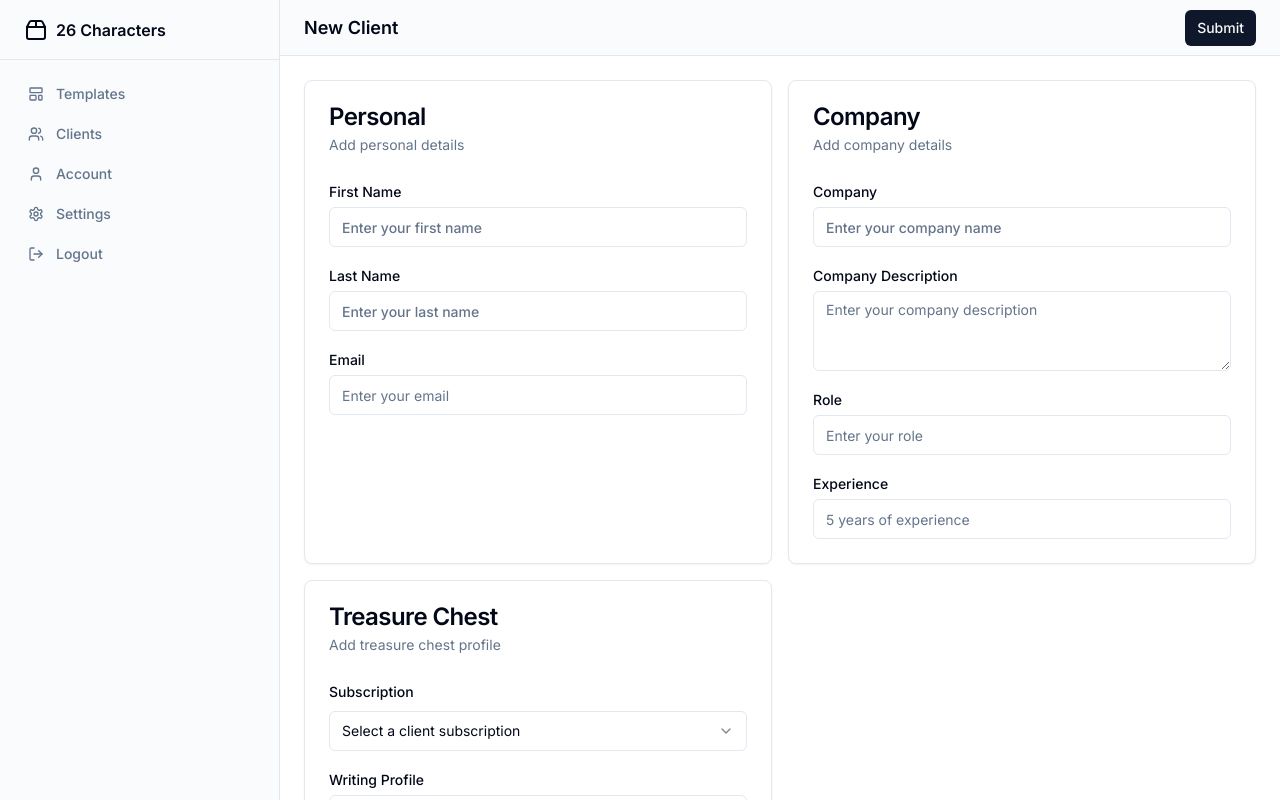
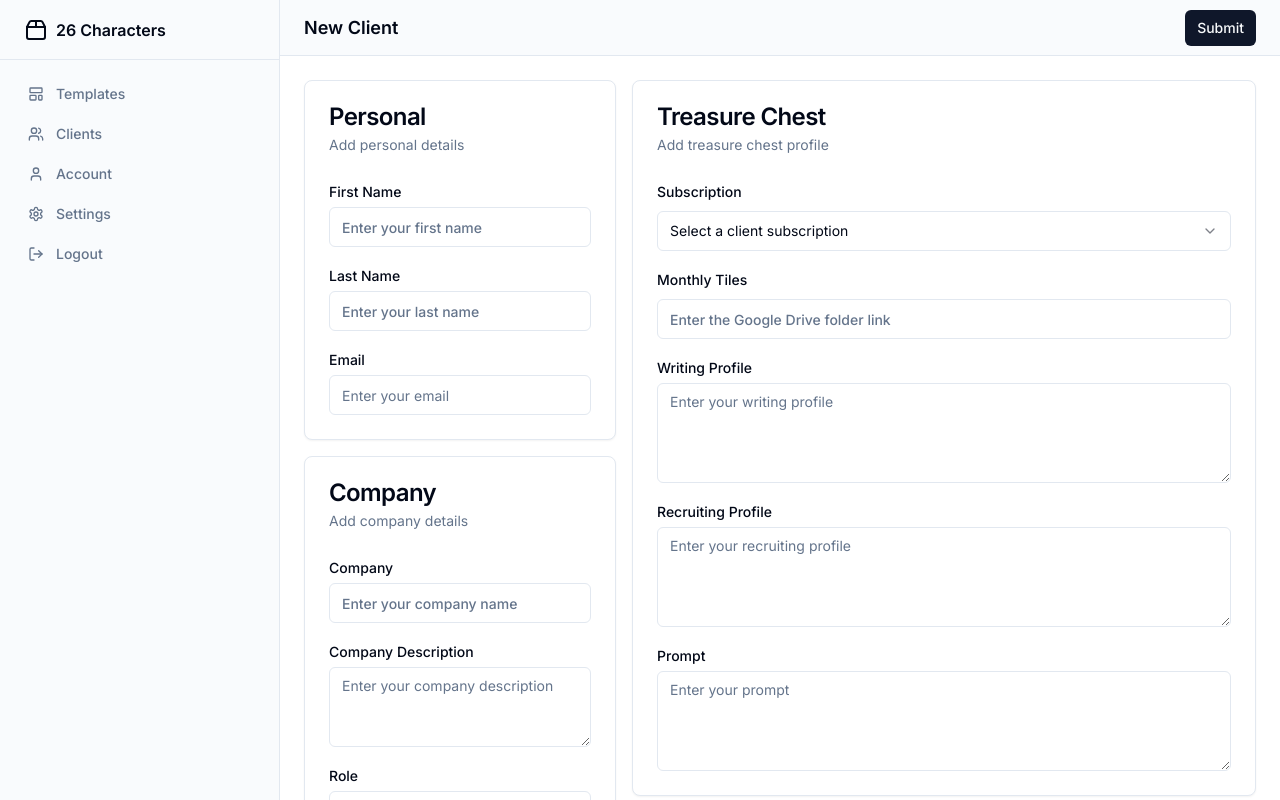
Before and after one commit to lezgoverci/26-characters-app, a Next.js app: page /dashboard/clients/create in a window 1280 px wide. Shown: the top 800 px of the page. Built offline with nearby package versions, Linux system fonts and the light colour scheme.

Commit message:
adds monthly tiles to client

```diff
--- a/app/(authenticated)/dashboard/clients/[id]/edit/page.tsx
+++ b/app/(authenticated)/dashboard/clients/[id]/edit/page.tsx
@@ -9,7 +9,7 @@ import { Button } from "@/components/ui/button"
 import Link from "next/link"
 import { DropdownMenu, DropdownMenuTrigger, DropdownMenuContent, DropdownMenuItem, DropdownMenuSeparator } from "@/components/ui/dropdown-menu"
 import { Avatar, AvatarImage, AvatarFallback } from "@/components/ui/avatar"
-import { Card, CardContent, CardDescription, CardHeader, CardTitle } from "@/components/ui/card"
+import { Card, CardContent, CardDescription, CardHeader, CardTitle, CardFooter } from "@/components/ui/card"
 import { Label } from "@/components/ui/label"
 import { Input } from "@/components/ui/input"
 import { Popover, PopoverTrigger, PopoverContent } from "@/components/ui/popover"
@@ -25,7 +25,7 @@ import { z } from "zod";
 import { zodResolver } from "@hookform/resolvers/zod"
 import { useForm } from "react-hook-form"
 
-import { Client, Template } from "@/types"
+import { Client, Template, Tile } from "@/types"
 
 import {
   Select,
@@ -62,6 +62,8 @@ export default function ClientsDetails() {
   const [loading, setLoading] = useState<boolean>(true)
 
 
+
+
   const router = useRouter()
 
   const { toast } = useToast()
@@ -78,6 +80,7 @@ export default function ClientsDetails() {
     writing_profile: z.string().min(2).max(9999),
     recruiting_profile: z.string().min(2).max(9999),
     prompt: z.string().min(2).max(9999),
+    active_monthly_tiles: z.string().min(2).max(9999),
   })
 
   const form = useForm<z.infer<typeof formSchema>>({
@@ -94,6 +97,7 @@ export default function ClientsDetails() {
       writing_profile: "",
       recruiting_profile: "",
       prompt: "",
+      active_monthly_tiles: "",
     },
   })
 
@@ -172,6 +176,11 @@ export default function ClientsDetails() {
     }
   }
 
+
+
+
+
+
   const onErorrs = (errors: any) => {
     console.log(errors)
   }
@@ -183,7 +192,7 @@ export default function ClientsDetails() {
   return (
     <Form {...form}>
       <form onSubmit={form.handleSubmit(onSubmit, onErorrs)}>
-        <div className="flex flex-col">
+        <div className="flex flex-col h-screen">
           <header className="flex h-14 items-center justify-between border-b bg-muted/40 px-4 md:px-6">
             <h1 className="text-lg font-semibold">Client Details</h1>
             <Button disabled={
@@ -192,7 +201,8 @@ export default function ClientsDetails() {
               {loading ? <Loader2 className="mr-2 h-4 w-4 animate-spin" /> : null}
               Save</Button>
           </header>
-          <main className="grid gap-4 lg:grid-cols-2 overflow-auto p-4 md:p-6">
+          <main className="flex flex-col lg:flex-row gap-4 overflow-auto p-4 md:p-6">
+            <div className="flex flex-col w-full lg:w-1/3 gap-4">
               <Card>
                 <CardHeader>
                   <CardTitle>Personal</CardTitle>
@@ -365,6 +375,37 @@ export default function ClientsDetails() {
 
                 </CardContent>
               </Card>
+
+              <Card>
+                <CardHeader>
+                  <CardTitle>Delete Client</CardTitle>
+                  <CardDescription>
+                    Type <strong>{client?.email}</strong> in the input field below to delete this template. This action cannot be undone.
+                  </CardDescription>
+                </CardHeader>
+                <CardContent>
+                  {loading ? <SkeletonInput /> :
+                    <div className="flex flex-col gap-4">
+                      <Input
+                        placeholder="Enter client email to confirm deletion"
+                        onChange={(e) => handleClientEmailInput(e)}
+                        value={clientEmailInput}
+                      />
+                      <Button
+                        variant="destructive"
+                        className="w-auto"
+                        size="sm"
+                        onClick={deleteClient}
+                        disabled={!(clientEmailInput === client?.email && clientEmailInput !== "" && !loading)}
+                      >
+                        {loading ? <Loader2 className="mr-2 h-4 w-4 animate-spin" /> : null}Delete
+                      </Button>
+                    </div>}
+                </CardContent>
+              </Card>
+            </div>
+
+            <div className="w-full lg:w-2/3">
               <Card>
                 <CardHeader>
                   <CardTitle>Treasure Chest</CardTitle>
@@ -396,6 +437,28 @@ export default function ClientsDetails() {
                         </FormItem>
                       )}
                     />}
+
+                  {loading ? <SkeletonInput /> :
+                    <FormField
+                      control={form.control}
+                      name="active_monthly_tiles"
+                      render={({ field }) => (
+                        <FormItem>
+                          <FormLabel>Monthly Tiles</FormLabel>
+                          <Input
+                              id="active_monthly_tiles"
+                              type="text"
+                              placeholder="Enter the Google Drive folder link"
+
+                              {...field}
+                              className="w-full text-sm font-medium"
+                            />
+
+                        </FormItem>
+                      )}
+                    />}
+
+
                   {loading ? <SkeletonInput /> :
 
                     <FormField
@@ -461,33 +524,9 @@ export default function ClientsDetails() {
                 </CardContent>
               </Card>
 
-            <Card>
-              <CardHeader>
-                <CardTitle>Delete Client</CardTitle>
-                <CardDescription>
-                  Type <strong>{client?.email}</strong> in the input field below to delete this template. This action cannot be undone.
-                </CardDescription>
-              </CardHeader>
-              <CardContent>
-                {loading ? <SkeletonInput /> :
-                  <div className="flex flex-col gap-4">
-                    <Input
-                      placeholder="Enter client email to confirm deletion"
-                      onChange={(e) => handleClientEmailInput(e)}
-                      value={clientEmailInput}
-                    />
-                    <Button
-                      variant="destructive"
-                      className="w-auto"
-                      size="sm"
-                      onClick={deleteClient}
-                      disabled={!(clientEmailInput === client?.email && clientEmailInput !== "" && !loading)}
-                    >
-                      {loading ? <Loader2 className="mr-2 h-4 w-4 animate-spin" /> : null}Delete
-                    </Button>
-                  </div>}
-              </CardContent>
-            </Card>
+
+            </div>
+
 
 
 
--- a/app/(authenticated)/dashboard/clients/[id]/treasure-chest/page.tsx
+++ b/app/(authenticated)/dashboard/clients/[id]/treasure-chest/page.tsx
@@ -16,7 +16,7 @@ import { Label } from "@/components/ui/label"
 import { Card, CardContent, CardHeader } from "@/components/ui/card"
 import { Pagination } from "@/components/ui/pagination"
 import { Loader2 } from "lucide-react"
-import { Client, Template, File, Tile } from "@/types"
+import { Client, Template, File } from "@/types"
 import axios from "axios"
 import { useEffect } from "react"
 import SkeletonCardGridSimple from '@/components/skeleton-card-grid-simple';
@@ -42,12 +42,14 @@ export default function Component() {
   const [templates, setTemplates] = useState<Template[]>([])
   const [selectedTemplate, setSelectedTemplate] = useState<Template | null>(null)
 
+
   const [client, setClient] = useState<Client | null>(null)
 
   const [settings, setSettings] = useState<any | null>()
 
 
-  const  [ tiles, setTiles ] = useState<Tile[] | null>()
+
+
 
   const [files, setFiles] = useState<File[] | null>()
   const [currentPage, setCurrentPage] = useState(1)
@@ -93,7 +95,7 @@ export default function Component() {
       if (response.data.data.length == 0) {
         setFiles([])
         console.log("No files found")
-      }else{
+      } else {
         setFiles(response.data.data)
       }
 
@@ -134,17 +136,7 @@ export default function Component() {
     }
   }
 
-  const fetchTiles = async () => {
-     setLoading(true)
-      try {
-        const response = await axios.get(`https://n8n.xponent.ph/webhook-test/api/tiles?id=${params?.id}`);
-        setTiles(response.data.data)
-        setLoading(false)
-      } catch (error) {
-        console.error(error);
-        setLoading(false)
-      }
-    }
+
 
   const getTemplate = async (id: string) => {
     setLoading(true)
@@ -189,6 +181,8 @@ export default function Component() {
   }
 
 
+
+
   useEffect(() => {
 
 
@@ -196,7 +190,7 @@ export default function Component() {
     fetchClient()
     fetchTemplates()
     fetchSettings()
-    fetchTiles()
+
   }, [])
   function handleDelete(file: File): void {
     setLoading(true);
@@ -217,10 +211,11 @@ export default function Component() {
 
     <div className="flex flex-col">
       <header className="flex h-14 items-center justify-between border-b bg-muted/40 px-4 md:px-6">
-        <h1 className="text-lg font-semibold">Files</h1>
+
+        <h1 className="text-lg font-semibold">{client?.first_name} {client?.last_name} Treasure Chest</h1>
 
       </header>
-      <main className="flex-1 overflow-auto p-4 md:p-6">
+      <main className="flex-1 overflow-auto p-4 md:p-6 gap-4">
 
         <div className="flex justify-between mb-4 gap-2">
           <div>
@@ -266,6 +261,7 @@ export default function Component() {
 
           </div>
           <div className='flex gap-2'>
+
             <Select onValueChange={(value) => { handleSelectTemplate(value) }} value={selectedTemplate?.id.toString()}>
               <SelectTrigger className="w-[180px]">
                 <SelectValue placeholder="Select a template" />
@@ -340,6 +336,8 @@ export default function Component() {
           // onPageChange={handlePageChange}
           />
         </div>
+
+
       </main>
     </div>
 
--- a/app/(authenticated)/dashboard/clients/create/page.tsx
+++ b/app/(authenticated)/dashboard/clients/create/page.tsx
@@ -69,7 +69,8 @@ export default function ClientCreate() {
     subscription: z.string().min(2).max(50),
     writing_profile: z.string().min(2).max(9999),
     recruiting_profile: z.string().min(2).max(9999),
-    prompt: z.string().min(2).max(9999)
+    prompt: z.string().min(2).max(9999),
+    active_monthly_tiles: z.string().min(2).max(9999),
   })
 
   const form = useForm<z.infer<typeof formSchema>>({
@@ -85,7 +86,8 @@ export default function ClientCreate() {
       subscription: "",
       writing_profile: "",
       recruiting_profile: "",
-      prompt: ""
+      prompt: "",
+      active_monthly_tiles: "",
     },
   })
 
@@ -135,11 +137,11 @@ export default function ClientCreate() {
             <h1 className="text-lg font-semibold">New Client</h1>
             <Button size="sm" disabled={loading}>{loading ? <Loader2 className="mr-2 h-4 w-4 animate-spin" /> : null}Submit</Button>
           </header>
-          <main className="grid gap-4 lg:grid-cols-2 overflow-auto p-4 md:p-6">
+          <main className="flex flex-col lg:flex-row gap-4 overflow-auto p-4 md:p-6">
 
 
 
-
+            <div className="flex flex-col w-full lg:w-1/3 gap-4">
               <Card>
                 <CardHeader>
                   <CardTitle>Personal</CardTitle>
@@ -311,6 +313,8 @@ export default function ClientCreate() {
                 </CardContent>
               </Card>
 
+            </div>
+            <div className="w-full lg:w-2/3">
               <Card>
                 <CardHeader>
                   <CardTitle>Treasure Chest</CardTitle>
@@ -338,6 +342,26 @@ export default function ClientCreate() {
 
                             </SelectContent>
                           </Select>
+
+                        </FormItem>
+                      )}
+                    />}
+
+                  {loading ? <SkeletonInput /> :
+                    <FormField
+                      control={form.control}
+                      name="active_monthly_tiles"
+                      render={({ field }) => (
+                        <FormItem>
+                          <FormLabel>Monthly Tiles</FormLabel>
+                          <Input
+                            id="active_monthly_tiles"
+                            type="text"
+                            placeholder="Enter the Google Drive folder link"
+
+                            {...field}
+                            className="w-full text-sm font-medium"
+                          />
 
                         </FormItem>
                       )}
@@ -407,6 +431,10 @@ export default function ClientCreate() {
 
                 </CardContent>
               </Card>
+            </div>
+
+
+
 
 
 
--- a/types.d.ts
+++ b/types.d.ts
@@ -11,6 +11,7 @@ export interface Client {
     writing_profile: string;
     recruiting_profile: string;
     prompt: string;
+    active_monthly_tiles?: string;
   };
 
   export interface Template {
@@ -54,6 +55,7 @@ export interface Client {
     id: number;
     link: string;
     client: string;
+    name: string;
     created_at: string;
     updated_at: string;
   }
```
Lines whose indentation alone changed are shown as unchanged.
